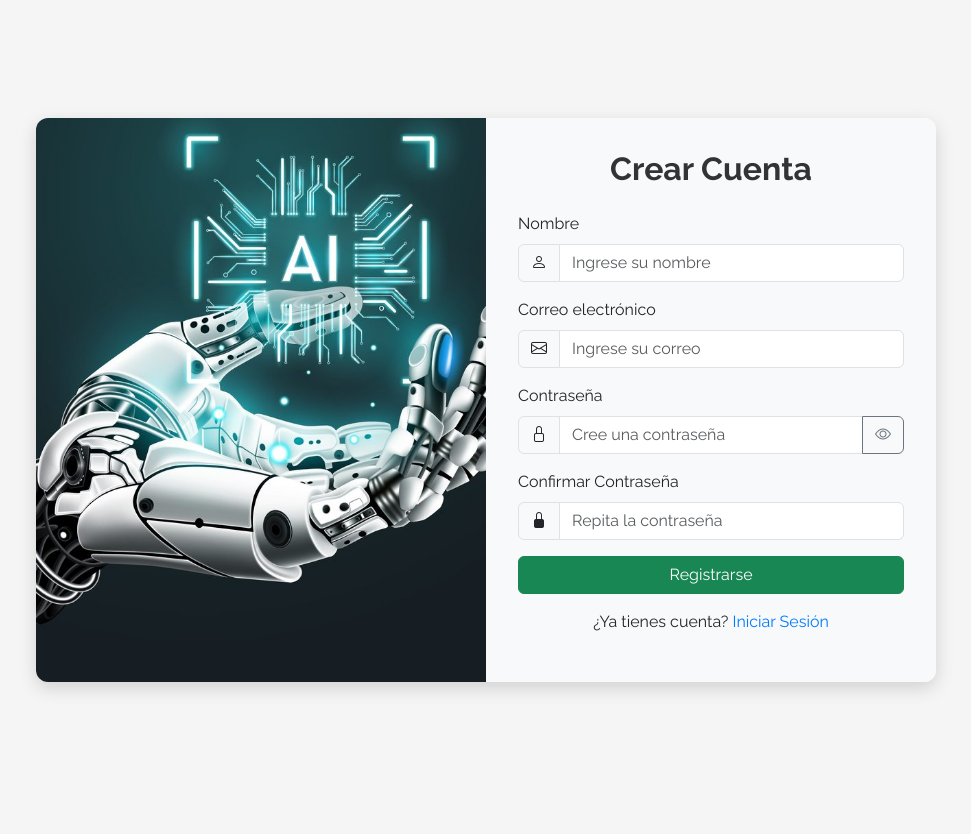
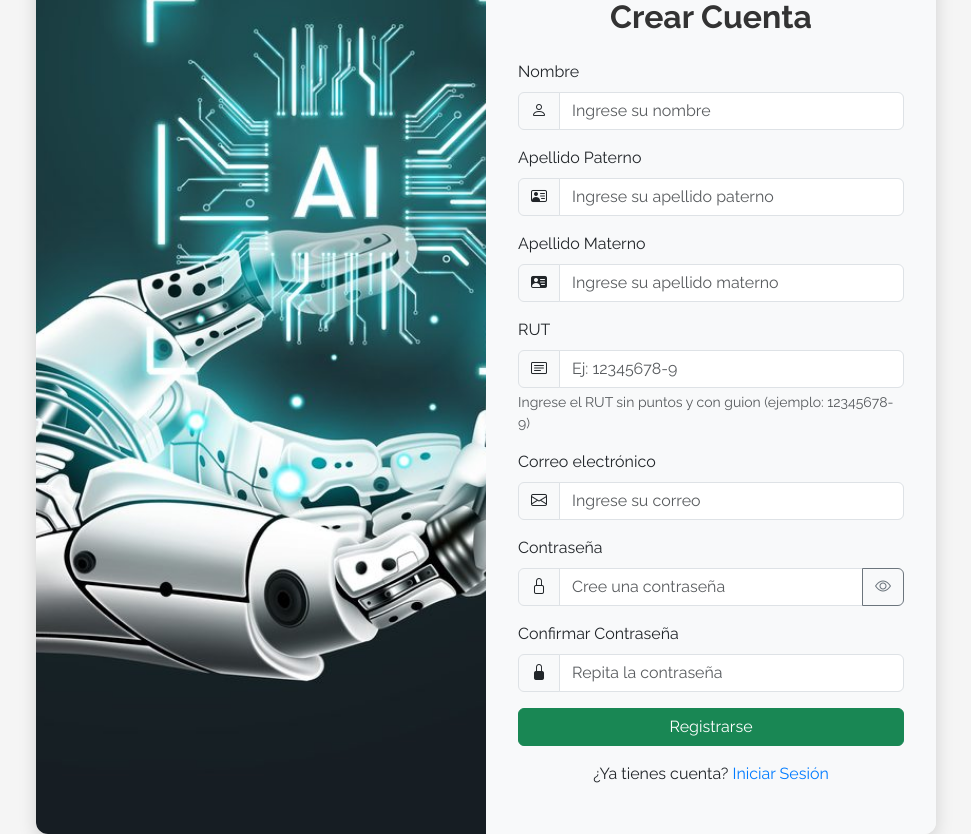
Before and after one commit to Gerardo-Ferreira-Magna/GENIAHUB_2.0, a Django app: page /registro/ in a window 1280 px wide. Shown: the whole page, without its empty margins (154-1125 px from the left). Before the commit the page ends 692 px from the top, so only its background shows below. Run offline with Django 5.2, Linux system fonts and the light colour scheme.

Commit message:
login y registro

```diff
--- a/AppWeb/templates/webs/index.html
+++ b/AppWeb/templates/webs/index.html
@@ -63,12 +63,12 @@
                 </a>
               </li>
               <li class="nav-item">
-                <a class="nav-link" href="#">
+                <a class="nav-link" href="{% url 'nosotros' %}">
                   <i class="bi bi-people-fill me-1"></i> Nosotros
                 </a>
               </li>
               <li class="nav-item">
-                <a class="nav-link" href="#">
+                <a class="nav-link" href="{% url 'login' %}">
                   <i class="bi bi-box-arrow-in-right me-1"></i> Login
                 </a>
               </li>
--- a/AppWeb/templates/webs/registro.html
+++ b/AppWeb/templates/webs/registro.html
@@ -25,44 +25,91 @@
     <!-- Columna derecha: formulario -->
     <div class="registro-form">
       <h2 class="mb-4 text-center">Crear Cuenta</h2>
-      <form>
+      <form id="formRegistro" method="post" action="{% url 'registro' %}">
+        {% csrf_token %}
+
+        <!-- Nombre -->
         <div class="mb-3">
           <label for="nombre" class="form-label">Nombre</label>
           <div class="input-group">
             <span class="input-group-text"><i class="bi bi-person"></i></span>
-            <input type="text" class="form-control" id="nombre" placeholder="Ingrese su nombre" required>
+            <input type="text" class="form-control" id="nombre" name="nombre" placeholder="Ingrese su nombre" required>
           </div>
         </div>
 
+        <!-- Apellido Paterno -->
+        <div class="mb-3">
+          <label for="apellido_paterno" class="form-label">Apellido Paterno</label>
+          <div class="input-group">
+            <span class="input-group-text"><i class="bi bi-person-vcard"></i></span>
+            <input type="text" class="form-control" id="apellido_paterno" name="apellido_paterno" placeholder="Ingrese su apellido paterno" required>
+          </div>
+        </div>
+
+        <!-- Apellido Materno -->
+        <div class="mb-3">
+          <label for="apellido_materno" class="form-label">Apellido Materno</label>
+          <div class="input-group">
+            <span class="input-group-text"><i class="bi bi-person-vcard-fill"></i></span>
+            <input type="text" class="form-control" id="apellido_materno" name="apellido_materno" placeholder="Ingrese su apellido materno" required>
+          </div>
+        </div>
+
+        <!-- RUT -->
+        <div class="mb-3">
+          <label for="rut" class="form-label">RUT</label>
+          <div class="input-group">
+            <span class="input-group-text"><i class="bi bi-card-text"></i></span>
+            <input
+              type="text"
+              class="form-control"
+              id="rut"
+              name="rut"
+              placeholder="Ej: 12345678-9"
+              maxlength="10"
+              required>
+          </div>
+          <div id="rutFeedback" class="form-text text-danger d-none"></div>
+          <div class="form-text text-muted">Ingrese el RUT sin puntos y con guion (ejemplo: 12345678-9)</div>
+        </div>
+
+        <!-- Correo -->
         <div class="mb-3">
           <label for="email" class="form-label">Correo electrónico</label>
           <div class="input-group">
             <span class="input-group-text"><i class="bi bi-envelope"></i></span>
-            <input type="email" class="form-control" id="email" placeholder="Ingrese su correo" required>
+            <input type="email" class="form-control" id="email" name="email" placeholder="Ingrese su correo" required>
           </div>
         </div>
 
+        <!-- Contraseña -->
         <div class="mb-3">
           <label for="password" class="form-label">Contraseña</label>
           <div class="input-group">
             <span class="input-group-text"><i class="bi bi-lock"></i></span>
-            <input type="password" class="form-control" id="password" placeholder="Cree una contraseña" required>
+            <input type="password" class="form-control" id="password" name="password" placeholder="Cree una contraseña" required>
             <button type="button" class="btn btn-outline-secondary" id="togglePassword">
               <i class="bi bi-eye"></i>
             </button>
           </div>
         </div>
 
+        <!-- Confirmar Contraseña -->
         <div class="mb-3">
           <label for="confirm_password" class="form-label">Confirmar Contraseña</label>
           <div class="input-group">
             <span class="input-group-text"><i class="bi bi-lock-fill"></i></span>
             <input type="password" class="form-control" id="confirm_password" placeholder="Repita la contraseña" required>
           </div>
+          <div id="passwordFeedback" class="form-text text-danger d-none"></div>
         </div>
 
+        <!-- Botón -->
         <button type="submit" class="btn btn-success w-100 mb-3">Registrarse</button>
-        <p class="text-center">¿Ya tienes cuenta? <a href="{% url 'login' %}">Iniciar Sesión</a></p>
+
+        <p class="text-center">¿Ya tienes cuenta?
+          <a href="{% url 'login' %}">Iniciar Sesión</a>
+        </p>
       </form>
     </div>
   </div>
@@ -70,18 +117,70 @@
   <!-- Bootstrap JS -->
   <script src="https://cdn.jsdelivr.net/npm/bootstrap@5.3.3/dist/js/bootstrap.bundle.min.js"></script>
 
-  <!-- Script para mostrar/ocultar contraseña -->
+  <!-- Validaciones JS -->
   <script>
+    // Mostrar / ocultar contraseña
     const togglePassword = document.getElementById("togglePassword");
     const passwordInput = document.getElementById("password");
-
     togglePassword.addEventListener("click", () => {
       const type = passwordInput.type === "password" ? "text" : "password";
       passwordInput.type = type;
+      togglePassword.querySelector("i").classList.toggle("bi-eye");
+      togglePassword.querySelector("i").classList.toggle("bi-eye-slash");
+    });
 
-      const icon = togglePassword.querySelector("i");
-      icon.classList.toggle("bi-eye");
-      icon.classList.toggle("bi-eye-slash");
+    // Validar RUT con DV
+    function validarRut(rutCompleto) {
+      rutCompleto = rutCompleto.replace(/^0+/, "").replace(/[^\dkK-]/g, "").toUpperCase();
+      if (!/^[0-9]+-[0-9K]$/.test(rutCompleto)) return false;
+
+      const [num, dv] = rutCompleto.split("-");
+      let suma = 0;
+      let multiplo = 2;
+
+      for (let i = num.length - 1; i >= 0; i--) {
+        suma += multiplo * num.charAt(i);
+        multiplo = multiplo === 7 ? 2 : multiplo + 1;
+      }
+
+      const dvEsperado = 11 - (suma % 11);
+      const dvFinal = dvEsperado === 11 ? "0" : dvEsperado === 10 ? "K" : dvEsperado.toString();
+      return dvFinal === dv;
+    }
+
+    const rutInput = document.getElementById("rut");
+    const rutFeedback = document.getElementById("rutFeedback");
+
+    rutInput.addEventListener("input", function () {
+      this.value = this.value.replace(/[^\dkK-]/g, "").replace(/--+/g, "-");
+      if (this.value.length > 1 && this.value.includes("-")) {
+        if (!validarRut(this.value)) {
+          rutFeedback.textContent = "❌ RUT inválido. Verifique el dígito verificador.";
+          rutFeedback.classList.remove("d-none");
+        } else {
+          rutFeedback.textContent = "";
+          rutFeedback.classList.add("d-none");
+        }
+      } else {
+        rutFeedback.textContent = "";
+        rutFeedback.classList.add("d-none");
+      }
+    });
+
+    // Validar contraseñas iguales
+    const form = document.getElementById("formRegistro");
+    const confirmPassword = document.getElementById("confirm_password");
+    const passwordFeedback = document.getElementById("passwordFeedback");
+
+    form.addEventListener("submit", (e) => {
+      if (passwordInput.value !== confirmPassword.value) {
+        e.preventDefault();
+        passwordFeedback.textContent = "❌ Las contraseñas no coinciden.";
+        passwordFeedback.classList.remove("d-none");
+      } else {
+        passwordFeedback.textContent = "";
+        passwordFeedback.classList.add("d-none");
+      }
     });
   </script>
 </body>
```
Also changed, not shown: AppWeb/templates/webs/login.html (+17 -3 lines).
